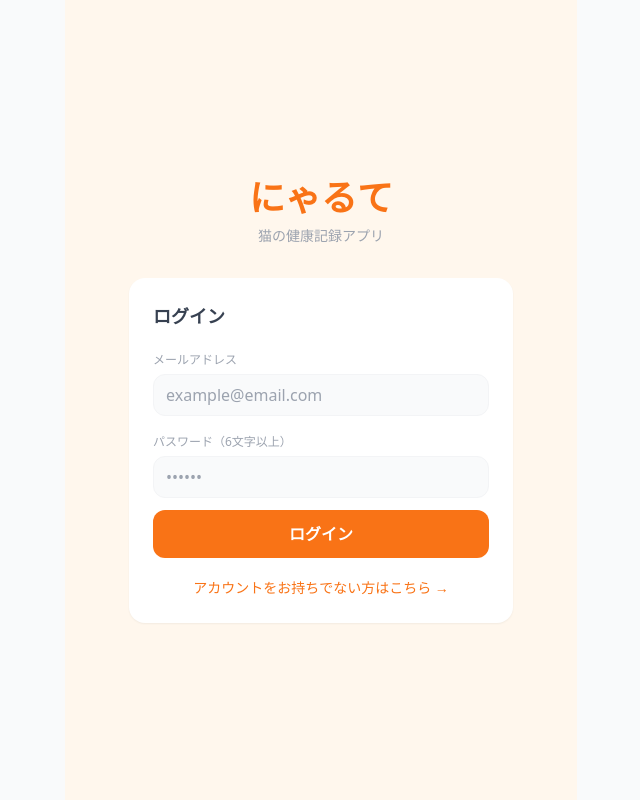
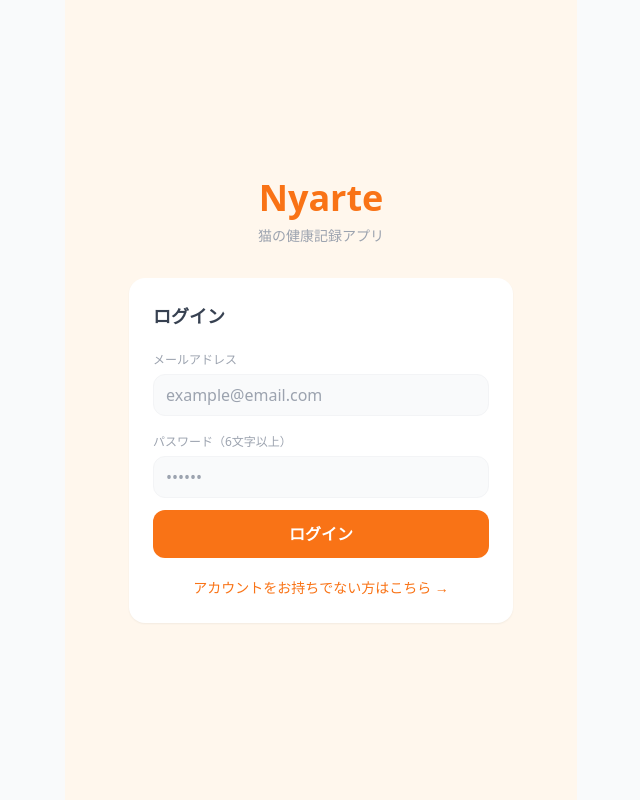
Before and after one commit to satsukidesign0305/cat-health-app, a React (Vite) app: page /login in a window 1280 px wide. Shown: the whole page, without its empty margins (319-959 px from the left). Built offline with nearby package versions, Linux system fonts and the light colour scheme; no server answers.

Commit message:
アプリタイトルをNyarteに変更
Co-Authored-By: Claude Sonnet 4.6 <noreply@anthropic.com>

```diff
--- a/index.html
+++ b/index.html
@@ -6,9 +6,9 @@
     <meta name="theme-color" content="#f97316" />
     <meta name="apple-mobile-web-app-capable" content="yes" />
     <meta name="apple-mobile-web-app-status-bar-style" content="default" />
-    <meta name="apple-mobile-web-app-title" content="にゃるて" />
+    <meta name="apple-mobile-web-app-title" content="Nyarte" />
     <link rel="apple-touch-icon" href="/icons/icon-192.png" />
-    <title>にゃるて</title>
+    <title>Nyarte</title>
   </head>
   <body>
     <div id="root"></div>
--- a/src/pages/Home.tsx
+++ b/src/pages/Home.tsx
@@ -152,7 +152,7 @@ export default function Home() {
         {/* タイトルとログアウト */}
         <div className="flex items-center justify-between">
           <div className="w-8" />
-          <h1 className="text-xl font-bold tracking-wide">にゃるて</h1>
+          <h1 className="text-xl font-bold tracking-wide">Nyarte</h1>
           <button onClick={signOut} className="p-1 opacity-70 hover:opacity-100">
             <LogOut size={18} />
           </button>
--- a/src/pages/Login.tsx
+++ b/src/pages/Login.tsx
@@ -36,7 +36,7 @@ export default function Login() {
       <div className="w-full max-w-sm">
         {/* ロゴ */}
         <div className="text-center mb-8">
-          <h1 className="text-4xl font-bold text-orange-500">にゃるて</h1>
+          <h1 className="text-4xl font-bold text-orange-500">Nyarte</h1>
           <p className="text-gray-400 text-sm mt-2">猫の健康記録アプリ</p>
         </div>
 
--- a/vite.config.ts
+++ b/vite.config.ts
@@ -8,8 +8,8 @@ export default defineConfig({
     VitePWA({
       registerType: "autoUpdate",
       manifest: {
-        name: "にゃるて",
-        short_name: "にゃるて",
+        name: "Nyarte",
+        short_name: "Nyarte",
         description: "猫の毎日の体調・排泄・投薬を記録するアプリ",
         theme_color: "#f97316",
         background_color: "#fff7ed",
```
